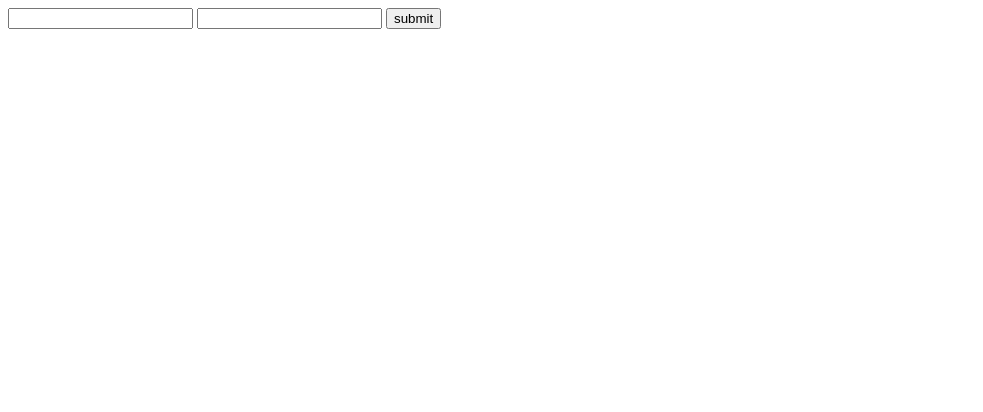
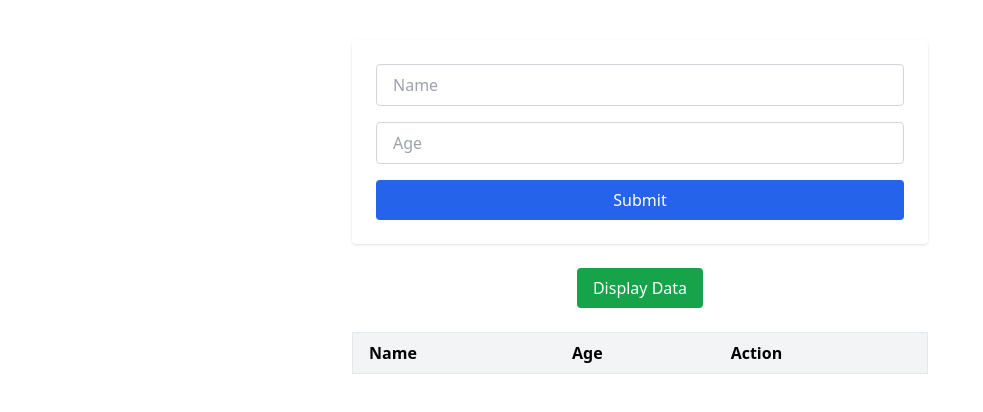
Before and after one commit to jerwinq19/express-js---w-db, a website: page index.html in a window 1280 px wide. Shown: the whole page, without its empty margins (0-983 px from the left). Drawn offline with nearby package versions, Linux system fonts and the light colour scheme.

Commit message:
Add files via upload

```diff
--- a/index.html
+++ b/index.html
@@ -4,17 +4,120 @@
     <meta charset="UTF-8">
     <meta name="viewport" content="width=device-width, initial-scale=1.0">
     <title>Document</title>
+    <script src="https://cdn.tailwindcss.com"></script>
 </head>
 <body>
 
-    <form action="http://localhost:8080/add-user" method="POST">
-        <input type="text" name="name">
-        <input type="text" name="age">
-        <button type="submit">submit</button>
-    </form>
+    <div class="max-w-xl mx-auto mt-10 space-y-6">
 
+        <!-- Form -->
+        <form id="form" class="flex flex-col space-y-4 bg-white p-6 rounded shadow">
+            <input
+                type="text"
+                name="name"
+                placeholder="Name"
+                class="border border-gray-300 rounded px-4 py-2 focus:outline-none focus:ring-2 focus:ring-blue-500"
+                required
+            >
+            <input
+                type="number"
+                name="age"
+                placeholder="Age"
+                class="border border-gray-300 rounded px-4 py-2 focus:outline-none focus:ring-2 focus:ring-blue-500"
+                required
+            >
+            <button
+                type="submit"
+                class="bg-blue-600 text-white px-4 py-2 rounded hover:bg-blue-700 transition"
+            >
+                Submit
+            </button>
+        </form>
+
+        <!-- Display Button -->
+        <div class="text-center">
+            <button
+                onclick="fetchData()"
+                class="bg-green-600 text-white px-4 py-2 rounded hover:bg-green-700 transition"
+            >
+                Display Data
+            </button>
+        </div>
+
+        <!-- Table -->
+        <div class="overflow-x-auto">
+            <table class="min-w-full bg-white border border-gray-200 rounded shadow">
+                <thead class="bg-gray-100">
+                    <tr>
+                        <th class="px-4 py-2 text-left border-b">Name</th>
+                        <th class="px-4 py-2 text-left border-b">Age</th>
+                        <th class="px-4 py-2 text-left border-b">Action</th>
+                    </tr>
+                </thead>
+                <tbody id="tbody" class="divide-y divide-gray-100">
+                    <!-- Dynamic rows go here -->
+                </tbody>
+            </table>
+        </div>
+
+    </div>
 
     <script>
+        const myForm = document.getElementById('form')
+
+        myForm.addEventListener('submit', async (e) => {
+            e.preventDefault()
+            const formz = e.target
+            const name = formz.name.value
+            const age = formz.age.value
+
+            if (!name || !age) return
+
+            const res = await fetch(`http://localhost:8080/add-user`, {
+                method: 'POST',
+                headers: {
+                    'Content-Type': 'application/json'
+                },
+                body: JSON.stringify({name, age})
+            })
+            console.log("dasda")
+        })
+
+        async function deleteUser(id) {
+            const confirmed = confirm("Are you sure you want to delete this user?")
+            if (!confirmed) return
+
+            const res = await fetch(`http://localhost:8080/user/${id}`, {
+                method: 'DELETE'
+            })
+
+            if (res.ok) {
+                fetchData() // refresh the table
+            } else {
+                alert("Failed to delete user.")
+            }
+        }
+
+        async function fetchData() {
+            const res = await fetch('http://localhost:8080/user')
+            const data = await res.json()
+
+            const tbody = document.getElementById('tbody')
+
+            const rows = data.map(item => `
+                <tr>
+                    <td>${item.name}</td>
+                    <td>${item.age}</td>
+                    <td>
+                        <button onclick="deleteUser(${item.id})" class="bg-red-500 text-white px-2 py-1 rounded">
+                            Delete
+                        </button>
+                    </td>
+                </tr>
+            `).join('')
+
+            tbody.innerHTML = rows
+        }
 
     </script>
 </body>
--- a/package.json
+++ b/package.json
@@ -11,6 +11,7 @@
   "license": "ISC",
   "description": "",
   "dependencies": {
+    "cors": "^2.8.5",
     "express": "^5.1.0",
     "nodemon": "^3.1.10",
     "sqlite3": "^5.1.7"
```
Also changed, not shown: 2 other files.
